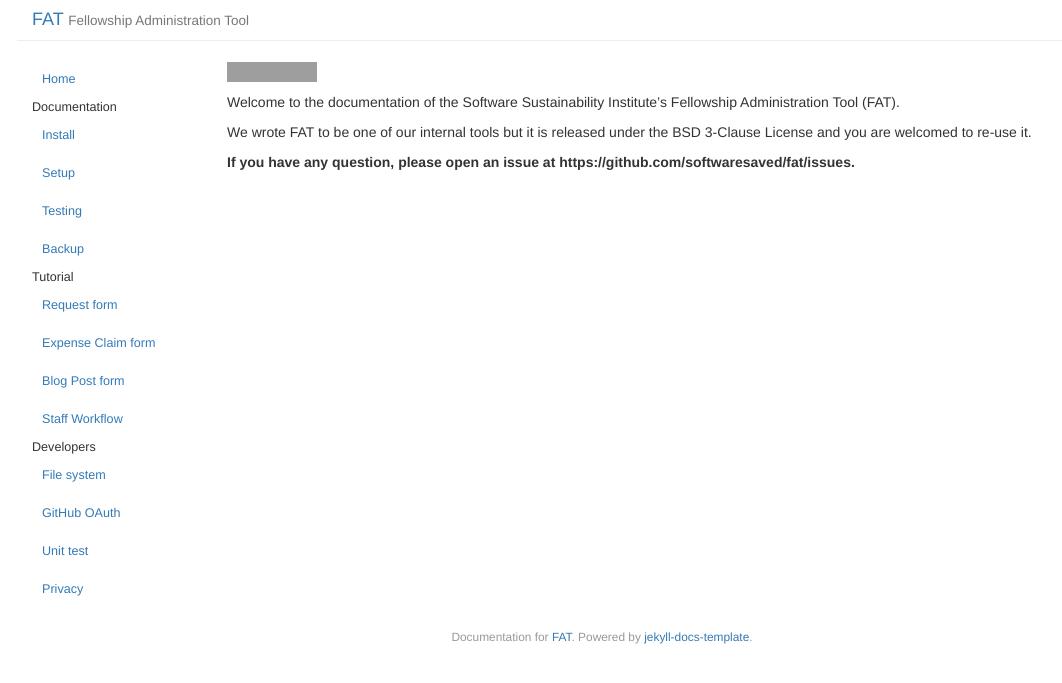
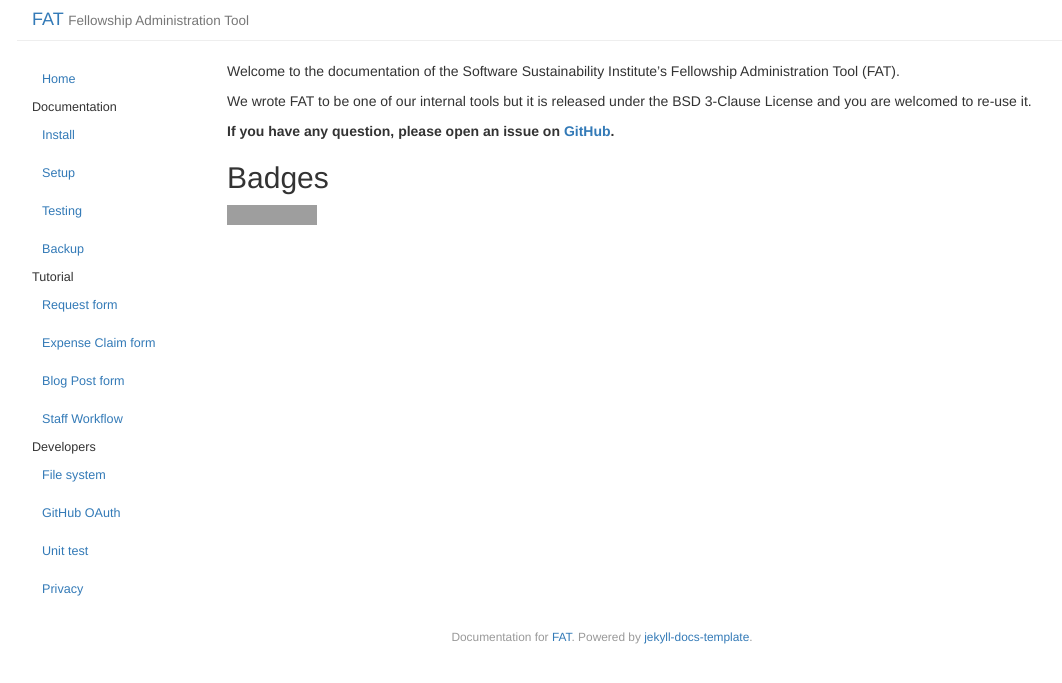
Before and after one commit to softwaresaved/lowfat, a Jekyll site: the page built from docs/index.md, in a window 1280 px wide. Shown: the top 683 px of the page, without its empty margins (38-1100 px from the left). Built offline with Jekyll 4.4.1, drawn with Linux system fonts in a browser that asks for light colours; grey boxes are pictures that could not be loaded.

Commit message:
Improve documentation index

```diff
--- a/docs/index.md
+++ b/docs/index.md
@@ -2,10 +2,12 @@
 layout: default
 title: "FAT Documentation"
 ---
-[![Build Status](https://travis-ci.org/softwaresaved/fat.svg?branch=master)](https://travis-ci.org/softwaresaved/fat)
-
 Welcome to the documentation of the Software Sustainability Institute's Fellowship Administration Tool (FAT).
 
 We wrote FAT to be one of our internal tools but it is released under the BSD 3-Clause License and you are welcomed to re-use it.
 
-**If you have any question, please open an issue at https://github.com/softwaresaved/fat/issues.**
+**If you have any question, please open an issue on [GitHub](https://github.com/softwaresaved/fat/issues).**
+
+## Badges
+
+[![Build Status](https://travis-ci.org/softwaresaved/fat.svg?branch=master)](https://travis-ci.org/softwaresaved/fat)
```
